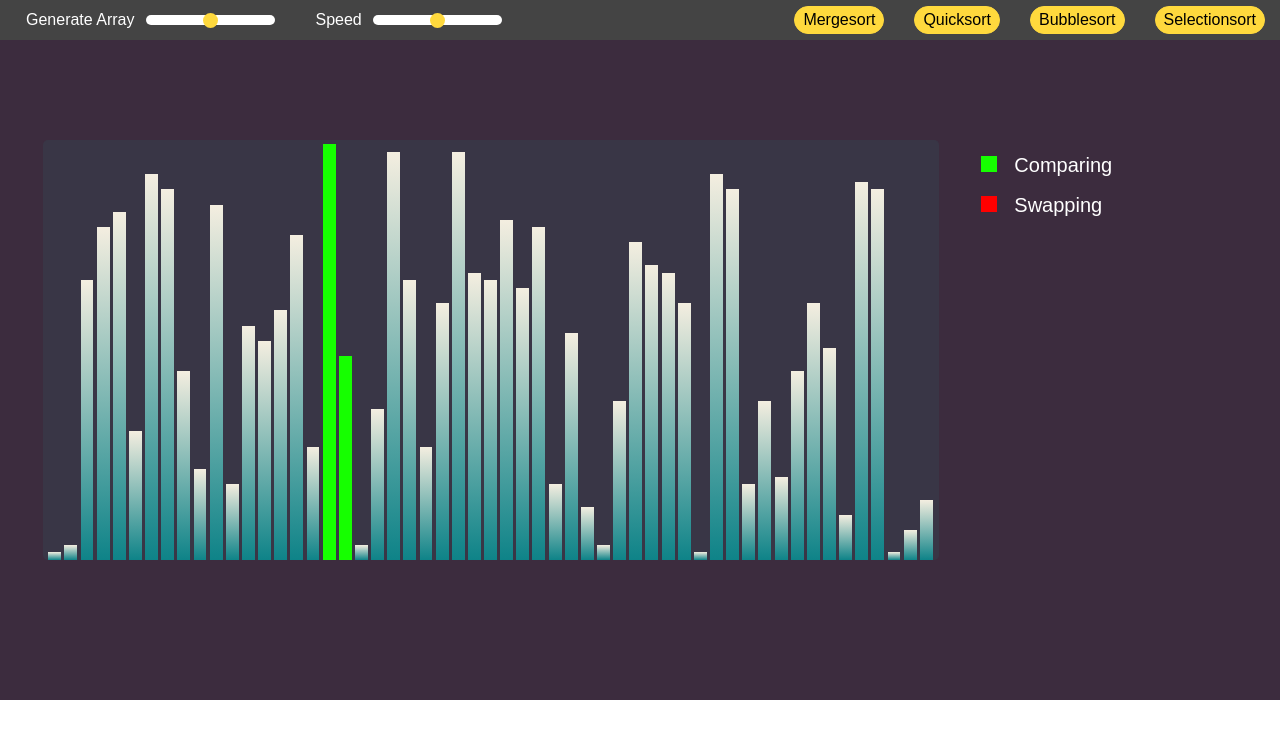
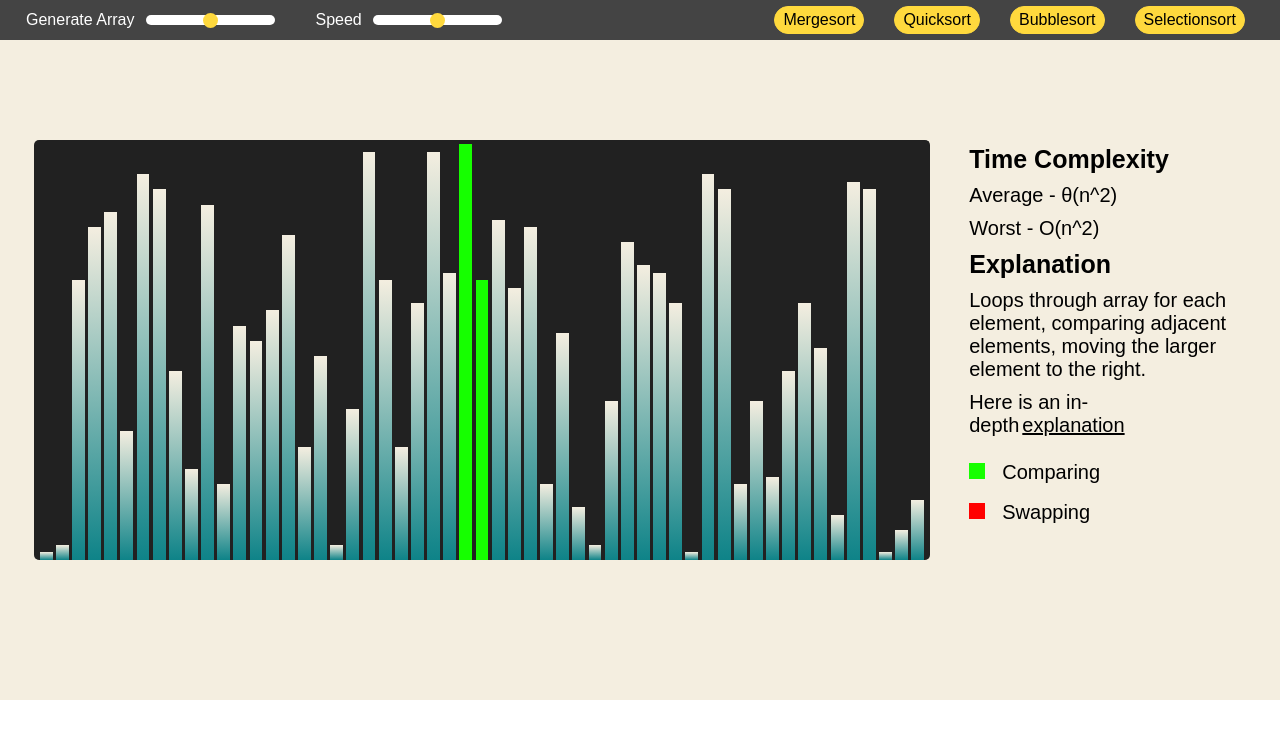
Before and after one commit to AfeefRazick/sortingVisualiser, a plain HTML site: page index.html in a window 1280 px wide. Both pictures are taken after a click on the button "Bubblesort". Shown: the top 738 px of the page. Drawn offline with Linux system fonts and the light colour scheme.

Commit message:
completed

```diff
--- a/bubblesort.js
+++ b/bubblesort.js
@@ -9,7 +9,7 @@ const bubblesort = async function (array) {
         setBarBgImgColor(j,'var(--swapbar)')
         setBarBgImgColor(j+1,'var(--swapbar)')
 
-        await asyncdelay(ms*3)
+        await asyncdelay(ms)
 
         swap(array,j,j+1)
         swapheight(j,j+1)
--- a/index.html
+++ b/index.html
@@ -35,11 +35,23 @@
   <div class="background" id="div1">
     <div class="desc-container">
     <div class="description" id="mergedesc">
+      <h2 class="headings">Time Complexity</h2>
+      <p>Average - θ(n log(n))</p>
+      <p>Worst - O(n log(n))</p>
+      <h2 class="headings">Explanation</h2>
+      <p>Recursively divides an array into smaller subarrays, sorting each subarray, then merging the sorted subarrays together.</p>
+      <p>Here is an in-depth<a href="https://www.geeksforgeeks.org/merge-sort/">explanation</a></p>
       <ul>
-        <li class="compare"><span class="text">Comparing</span></li>
+        <li class="compare"><span class="text">Comparing & Swapping</span></li>
       </ul>
     </div>
     <div class="description" id="quickdesc">
+      <h2 class="headings">Time Complexity</h2>
+      <p>Average - θ(n log(n))</p>
+      <p>Worst - O(n^2)</p>
+      <h2 class="headings">Explanation</h2>
+      <p>Recursively partitions the array, moving elements smaller than the pivot, to the left of the pivot and elements larger to the right.</p>
+      <p>Here is an in-depth<a href="https://www.geeksforgeeks.org/quick-sort/">explanation</a></p>
       <ul>
         <li class="compare"><span class="text">Comparing</span></li>
         <li class="swap"><span class="text">Swapping</span></li>
@@ -47,12 +59,24 @@
       </ul>
     </div>
     <div class="description" id="bubbledesc">
+      <h2 class="headings">Time Complexity</h2>
+      <p>Average - θ(n^2)</p>
+      <p>Worst - O(n^2)</p>
+      <h2 class="headings">Explanation</h2>
+      <p>Loops through array for each element, comparing adjacent elements, moving the larger element to the right.</p>
+      <p>Here is an in-depth<a href="https://www.geeksforgeeks.org/bubble-sort/">explanation</a></p>
       <ul>
         <li class="compare"><span class="text">Comparing</span></li>
         <li class="swap"><span class="text">Swapping</span></li>
       </ul>
     </div>
     <div class="description" id="selectiondesc">
+      <h2 class="headings">Time Complexity</h2>
+      <p>Average - θ(n^2)</p>
+      <p>Worst - O(n^2)</p>
+      <h2 class="headings">Explanation</h2>
+      <p>Loops through array for each element, keeping track of the last minimum value seen, and moving it to the start of the loop.</p>
+      <p>Here is an in-depth<a href="https://www.geeksforgeeks.org/selection-sort/">explanation</a></p>
       <ul>
         <li class="compare"><span class="text">Comparing</span></li>
         <li class="swap"><span class="text">Swapping</span></li>
--- a/script.js
+++ b/script.js
@@ -26,7 +26,7 @@ const generateNewArray = function () {
   const container = document.querySelector('.container')
   container.remove()
   list = createarray(generateArray.value)
-  console.log(list)
+  // console.log(list)
   bars = document.querySelectorAll(".bar")
 }
 
@@ -67,7 +67,7 @@ const selectiondesc = document.querySelector('#selectiondesc')
 
 var list = createarray(generateArray.value)
 var bars = document.querySelectorAll(".bar")
-var ms = generateArray.max-speed.value
+var ms = generateArray.max-speed.value+10
 
 generateArray.addEventListener('input',()=>{
   generateNewArray()
@@ -78,7 +78,8 @@ generateLabel.addEventListener('click',()=>{
 })
 
 speed.addEventListener('input',()=>{
-  ms = generateArray.max-speed.value
+  ms = generateArray.max-speed.value+10
+  console.log(ms)
 })
 
 callmergesort.addEventListener('click',()=>{
--- a/style.css
+++ b/style.css
@@ -1,8 +1,7 @@
 :root {
-  /* --col1 : rgb(244, 238, 224); */
+  --col1 : rgb(244, 238, 224);
   /* --col1 : #251B37; */
-  --col1 : #3C2C3E;
-  --col2 : rgb(57, 54, 70);
+  --col2 : #212121;
   --col3 : rgb(255, 217, 61);
   --col4 : inherit;
   --bar : linear-gradient(to top,rgb(14, 131, 136),rgb(244, 238, 224));
@@ -17,7 +16,7 @@
   margin: 0;
   padding: 0;
   color: black;
-  text-decoration: none;
+  /* text-decoration: none; */
 }
 
 .background {
@@ -43,6 +42,7 @@ nav {
 .inner-nav {
   display: flex;
   align-items: center;
+  margin-right: 20px;
 }
 
 .inner-nav > * {
@@ -130,7 +130,7 @@ button:hover {
 
 .desc-container {
   position: relative;
-  width: 20%;
+  width: 22%;
   height: 60%;
   display: flex;
   background-color: var(--col4);
@@ -141,8 +141,25 @@ button:hover {
 }
 
 .description {
+  width: 100%;
+  height: 100%;
   display: none;
   flex-direction: column;
+}
+
+.description > * {
+  margin: 5px;
+  font-size: 20px;
+}
+
+a {
+  font-size: 20px;
+  margin: 0px 0px 0px 3px;
+  /* text-decoration: underline; */
+}
+
+.headings {
+  font-size: 25px;
 }
 
 .desc-container ul li {
@@ -150,11 +167,10 @@ button:hover {
 }
 
 .desc-container ul li .text{
-  color: white;
+  color: black;
   margin: 10px;
   font-size: 20px;
 }
-
 
 .compare {
   list-style-image: var(--highlightbar);
@@ -167,10 +183,3 @@ button:hover {
 .pivot {
   list-style-image: var(--pivbar);
 }
-
-
-#mergedesc {
-  /* display: flex; */
-
-  /* justify-content: start; */
-}
```
